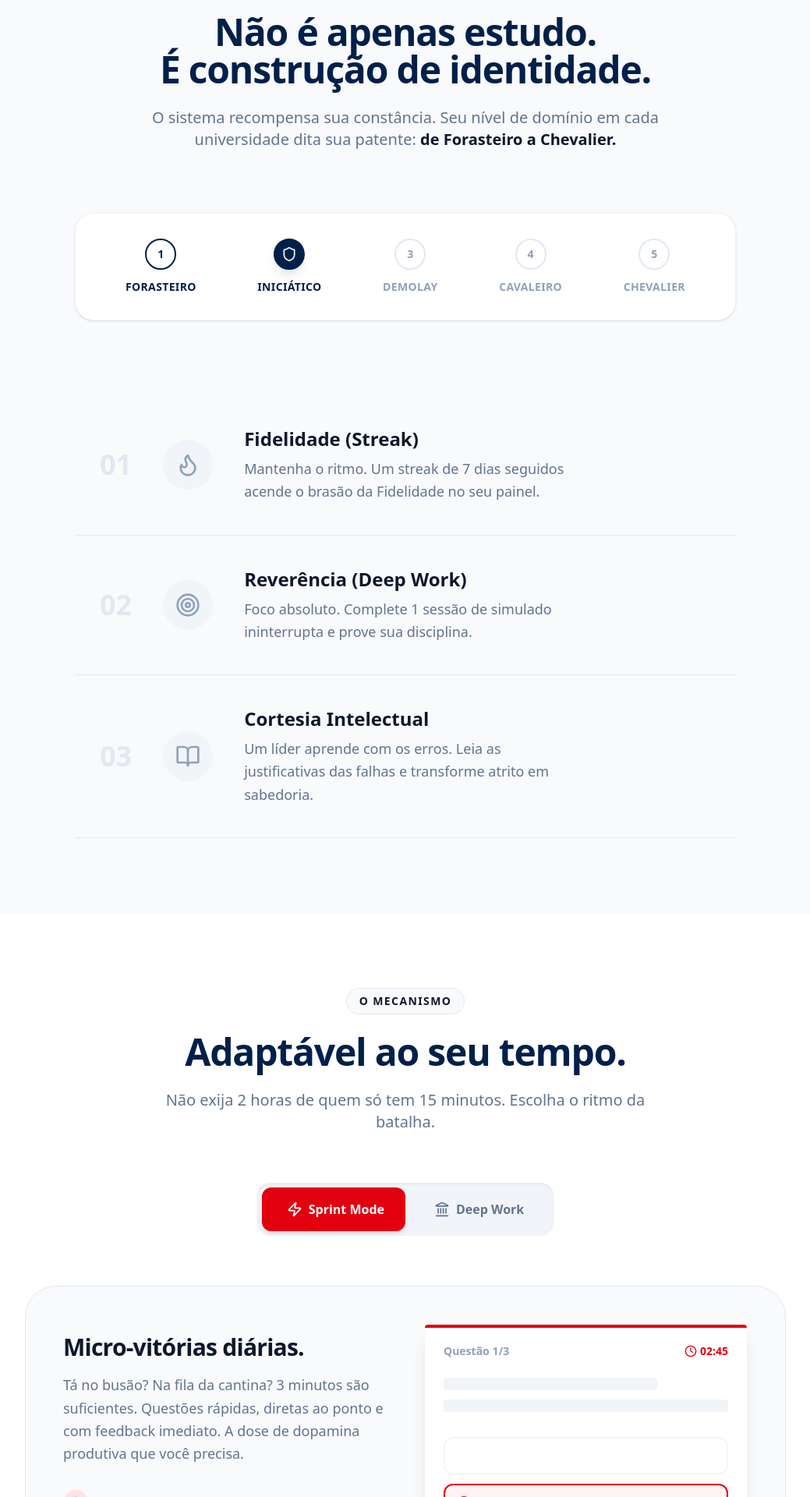
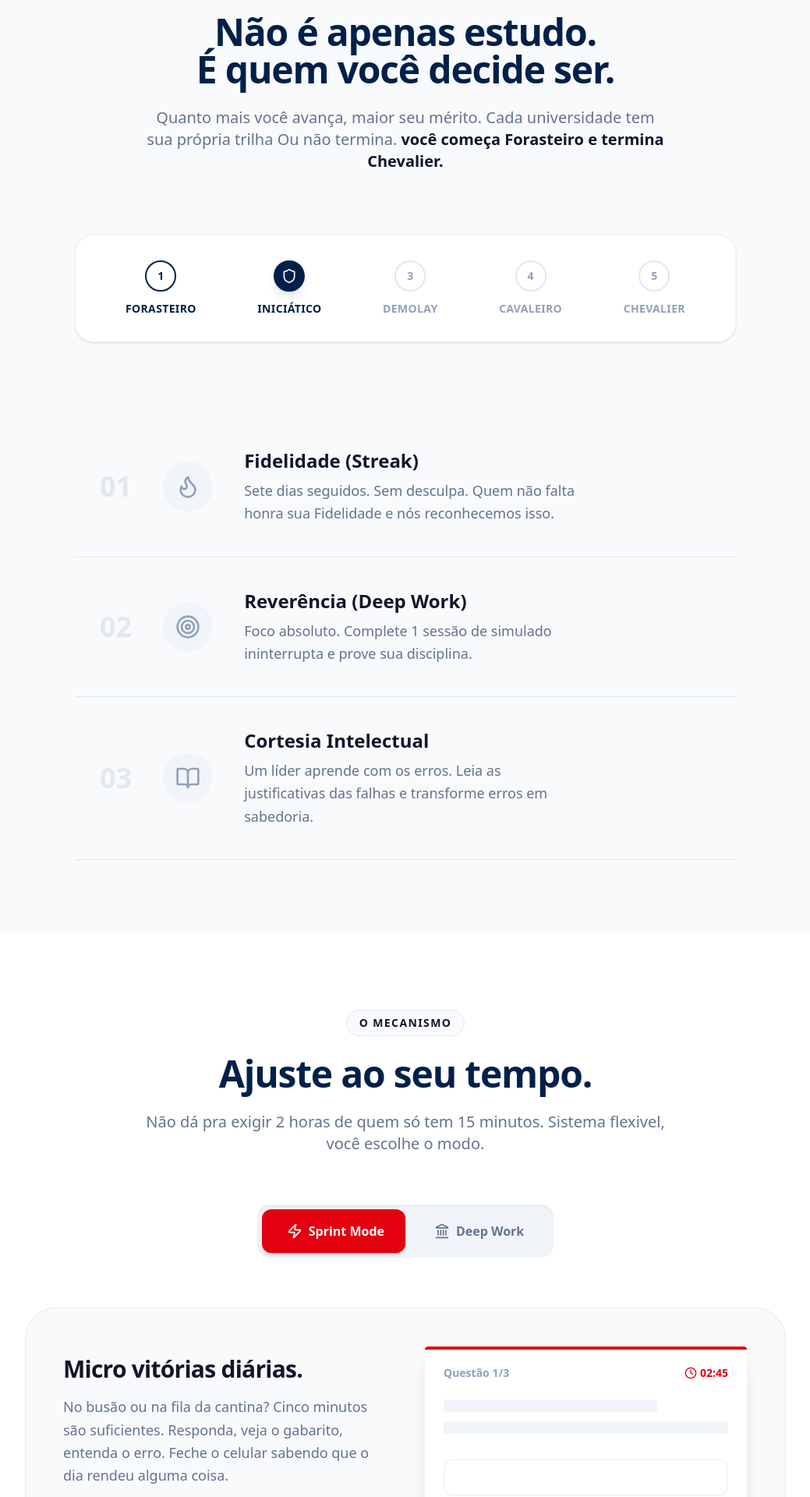
Before and after one commit to igorcol/educadm-plataforma, a Next.js app: page / in a window 1280 px wide. Shown: the part 880-2800 px from the top of the page at 78% size, without its empty margins (120-1159 px from the left). Built offline with nearby package versions, Linux system fonts and the light colour scheme.

Commit message:
refact: Changes COPY texts

```diff
--- a/src/components/sections/core-loop-section.tsx
+++ b/src/components/sections/core-loop-section.tsx
@@ -28,7 +28,7 @@ export function CoreLoopSection() {
             transition={{ delay: 0.1 }}
             className="text-3xl md:text-5xl font-extrabold text-[#00204A] mb-6 tracking-tight"
           >
-            Adaptável ao seu tempo.
+            Ajuste ao seu tempo.
           </motion.h2>
           <motion.p
             initial={{ opacity: 0, y: 20 }}
@@ -37,7 +37,7 @@ export function CoreLoopSection() {
             transition={{ delay: 0.2 }}
             className="text-lg md:text-xl text-slate-500 max-w-2xl mx-auto font-light"
           >
-            Não exija 2 horas de quem só tem 15 minutos. Escolha o ritmo da batalha.
+            Não dá pra exigir 2 horas de quem só tem 15 minutos. Sistema flexivel, você escolhe o modo.
           </motion.p>
         </div>
 
@@ -86,10 +86,10 @@ export function CoreLoopSection() {
               >
                 <div>
                   <h3 className="text-3xl font-black text-slate-900 mb-4 tracking-tight">
-                    Micro-vitórias diárias.
+                    Micro vitórias diárias.
                   </h3>
                   <p className="text-lg text-slate-500 mb-8 leading-relaxed">
-                    Tá no busão? Na fila da cantina? 3 minutos são suficientes. Questões rápidas, diretas ao ponto e com feedback imediato. A dose de dopamina produtiva que você precisa.
+                    No busão ou na fila da cantina? Cinco minutos são suficientes. Responda, veja o gabarito, entenda o erro. Feche o celular sabendo que o dia rendeu alguma coisa.
                   </p>
                   <ul className="space-y-4 mb-8">
                     <li className="flex items-center gap-3 text-slate-700 font-medium">
@@ -132,7 +132,7 @@ export function CoreLoopSection() {
               >
                 <div>
                   <h3 className="text-3xl font-black text-slate-900 mb-4 tracking-tight">
-                    O simulador de guerra.
+                    O simulado.
                   </h3>
                   <p className="text-lg text-slate-500 mb-8 leading-relaxed">
                     Chegou em casa e quer moer? Ativa o modo foco. Simulados reais da USP, UNICAMP e ENEM. Bloqueio de distrações, provas longas e o peso real que o vestibular exige.
--- a/src/components/sections/manifest-section.tsx
+++ b/src/components/sections/manifest-section.tsx
@@ -19,7 +19,7 @@ export function ManifestoSection() {
             Você já tem escola.<br/>Você já tem cursinho.
           </h2>
           <p className="text-xl md:text-2xl text-slate-500 font-light leading-relaxed">
-            O Educa DeMolay SP não é mais uma obrigação na sua agenda. É o seu trunfo tático. Zero atrito. Sem PDFs infinitos. Se você precisa de mais de 3 cliques para começar a estudar, nosso design falhou. <br/><strong className="text-slate-900 font-medium">Nós não falhamos.</strong>
+            O Educa DeMolay SP não é mais uma obrigação na sua agenda. É o que você abre quando tem 5 minutos sobrando. Sem PDF.
           </p>
         </motion.div>
       </div>
@@ -45,7 +45,7 @@ export function ManifestoSection() {
 
           <div className="mt-12 flex flex-col sm:flex-row justify-center gap-4">
             <Button variant="demolay" className="h-16 px-10 text-lg font-black w-full sm:w-auto rounded-xl shadow-[0_0_40px_rgba(227,0,15,0.4)] hover:scale-105 transition-transform duration-300">
-              Acessar o Motor
+              Acessar
             </Button>
           </div>
 
--- a/src/components/sections/virtues-section.tsx
+++ b/src/components/sections/virtues-section.tsx
@@ -12,7 +12,7 @@ export function VirtuesSection() {
       hoverTextClass: "group-hover:text-[#E3000F]",
       shadowClass: "group-hover:shadow-[0_0_30px_rgba(227,0,15,0.3)]",
       title: "Fidelidade (Streak)",
-      description: "Mantenha o ritmo. Um streak de 7 dias seguidos acende o brasão da Fidelidade no seu painel.",
+      description: "Sete dias seguidos. Sem desculpa. Quem não falta honra sua Fidelidade e nós reconhecemos isso.",
     },
     {
       num: "02",
@@ -27,10 +27,10 @@ export function VirtuesSection() {
       num: "03",
       icon: BookOpen,
       hoverBgClass: "group-hover:bg-[#FFC72C]",
-      hoverTextClass: "group-hover:text-[#D4A017]", // Dourado mais escuro pro texto não sumir no branco
+      hoverTextClass: "group-hover:text-[#D4A017]",
       shadowClass: "group-hover:shadow-[0_0_30px_rgba(255,199,44,0.4)]",
       title: "Cortesia Intelectual",
-      description: "Um líder aprende com os erros. Leia as justificativas das falhas e transforme atrito em sabedoria.",
+      description: "Um líder aprende com os erros. Leia as justificativas das falhas e transforme erros em sabedoria.",
     },
   ];
 
@@ -61,11 +61,11 @@ export function VirtuesSection() {
         >
           <h2 className="text-3xl md:text-5xl font-extrabold text-[#00204A] mb-6 tracking-tight">
             Não é apenas estudo. <br className="hidden md:block" />
-            É construção de identidade.
+            É quem você decide ser.
           </h2>
           <p className="text-lg md:text-xl text-slate-500 max-w-2xl mx-auto font-light">
-            O sistema recompensa sua constância. Seu nível de domínio em cada universidade dita sua patente:
-            <strong className="text-slate-900 font-semibold"> de Forasteiro a Chevalier.</strong>
+            Quanto mais você avança, maior seu mérito. Cada universidade tem sua própria trilha   Ou não termina.
+            <strong className="text-slate-900 font-semibold"> você começa Forasteiro e termina Chevalier.</strong>
           </p>
         </motion.div>
 
@@ -123,7 +123,7 @@ export function VirtuesSection() {
 
               {/* Ícone com Mutação de Cor */}
               <div className={`relative h-16 w-16 shrink-0 rounded-full bg-slate-100 flex items-center justify-center transition-all duration-300 ${feature.hoverBgClass} ${feature.shadowClass}`}>
-                 <feature.icon className="h-8 w-8 text-slate-400 group-hover:text-white transition-colors duration-300" />
+                <feature.icon className="h-8 w-8 text-slate-400 group-hover:text-white transition-colors duration-300" />
               </div>
 
               {/* Conteúdo Textual */}
```
